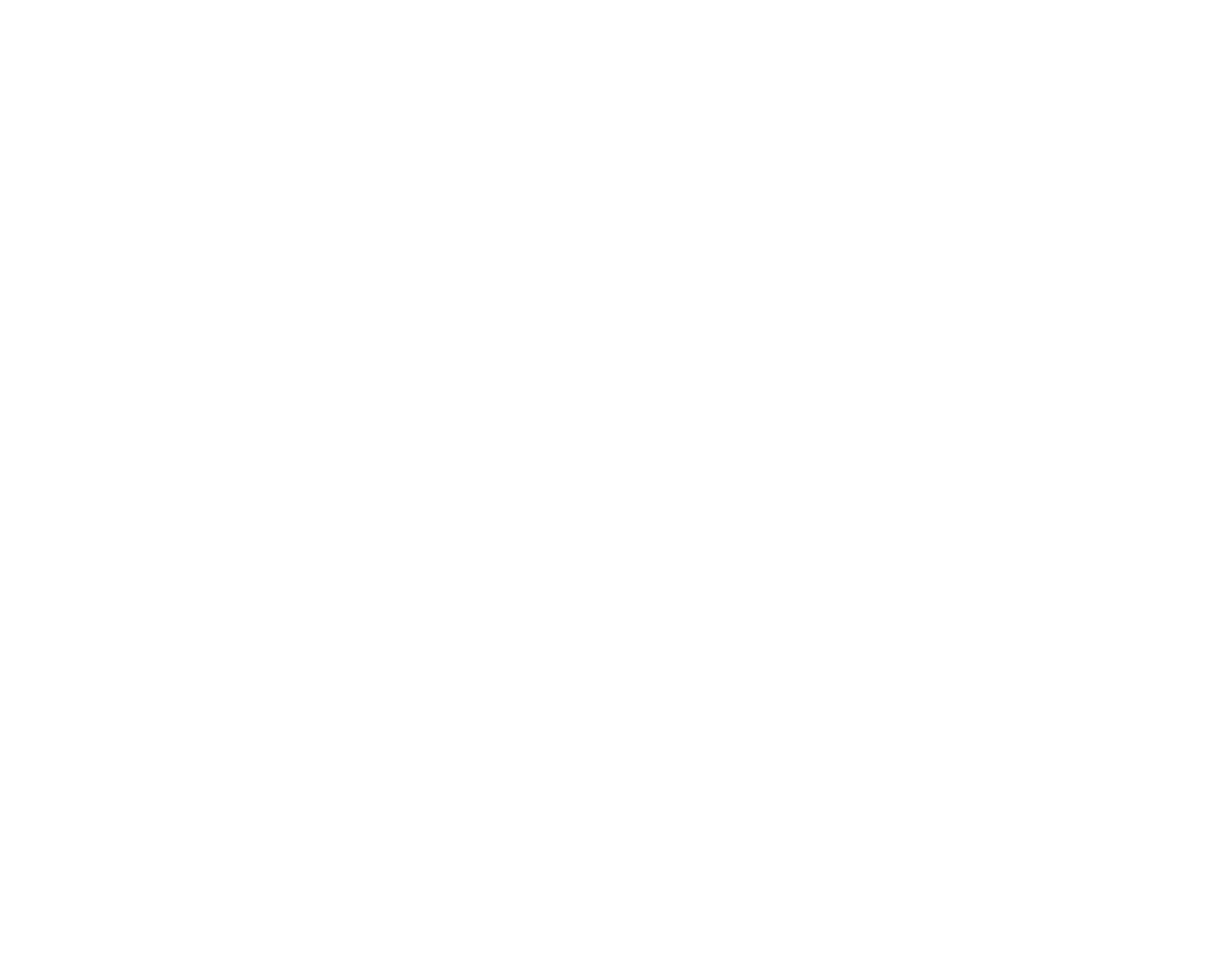
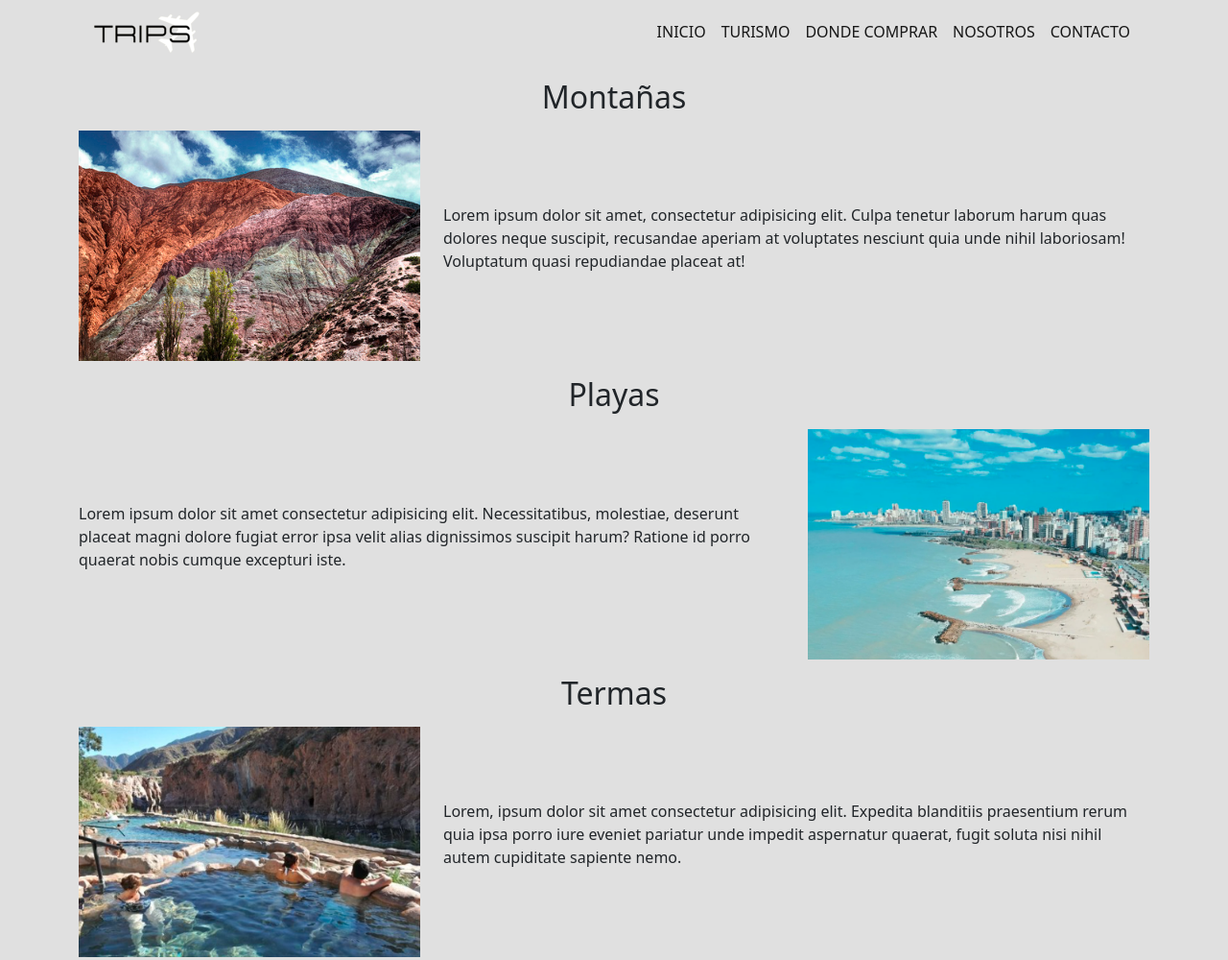
Before and after one commit to renataviviani/ProyectoFinal_RenataViviani, a plain HTML site: page pages/turismo.html in a window 1280 px wide. Shown: the top 1000 px of the page at 96% size. Before the commit the page ends 800 px from the top, so only its background shows below. Drawn offline with nearby package versions, Linux system fonts and the light colour scheme.

Commit message:
diseño turismo

```diff
--- a/css/style.css
+++ b/css/style.css
@@ -6,7 +6,7 @@ header {
     background-color: rgb(224, 224, 224);
 }
 
-.body_i{
+.body_a{
     background-color: rgb(224, 224, 224);
 }
 
@@ -21,3 +21,10 @@ header {
 .animate__fadeInUp{
     animation-duration: 3s;
 }
+
+/* PAGES/TURISMO */
+
+.info__tourism__title {
+    display: block;
+    margin: 1rem;
+}
--- a/pages/turismo.html
+++ b/pages/turismo.html
@@ -0,0 +1,101 @@
+<!DOCTYPE html>
+<html lang="en">
+<head>
+    <meta charset="UTF-8">
+    <meta http-equiv="X-UA-Compatible" content="IE=edge">
+    <meta name="viewport" content="width=device-width, initial-scale=1.0">
+
+    <!--ESTILO CSS-->
+    <link rel="stylesheet" href="../css/style.css">
+
+    <!--ANIMACIONES-->
+    <link
+    rel="stylesheet"
+    href="https://cdnjs.cloudflare.com/ajax/libs/animate.css/4.1.1/animate.min.css"/>
+
+    <!-- CSS only -->
+    <link href="https://cdn.jsdelivr.net/npm/bootstrap@5.2.3/dist/css/bootstrap.min.css"
+    rel="stylesheet"
+    integrity="sha384-rbsA2VBKQhggwzxH7pPCaAqO46MgnOM80zW1RWuH61DGLwZJEdK2Kadq2F9CUG65"
+    crossorigin="anonymous">
+
+    <title>Turismo</title>
+</head>
+<body class="body_a">
+
+    <!--HEADER-->
+
+    <header>
+        <div class="container">
+            <nav class="navbar navbar-expand-lg ">
+                <div class="container-fluid">
+                  <img class="img-fluid" id="logo" src="../img/logo1.png" alt="Logo">
+                  <button class="navbar-toggler" type="button" data-bs-toggle="collapse" data-bs-target="#navbarSupportedContent" aria-controls="navbarSupportedContent" aria-expanded="false" aria-label="Toggle navigation">
+                    <span class="navbar-toggler-icon"></span>
+                  </button>
+                    <div class="collapse navbar-collapse" id="navbarSupportedContent">
+                        <ul class="navbar-nav ms-auto mb-2 mb-lg-0">
+                            <li class="nav-item">
+                                <a class="nav-link active" aria-current="page" href="../index.html">INICIO</a></li>
+                            <li class="nav-item">
+                                <a class="nav-link active" aria-current="page" href="turismo.html">TURISMO</a></li>
+                            <li class="nav-item">
+                                <a class="nav-link active" aria-current="page" href="dondecomprar.html">DONDE COMPRAR</a></li>
+                            <li class="nav-item">
+                                <a class="nav-link active" aria-current="page" href="nosotros.html">NOSOTROS</a></li>
+                            <li class="nav-item">
+                                <a class="nav-link active" aria-current="page" href="contacto.html">CONTACTO</a></li>
+                        </ul>
+                  </div>
+                </div>
+            </nav>
+        </div>
+    </header>
+
+    <section class="info__tourism">
+        <div class="container">
+            <!--montañas-->
+            <article class="mountains">
+                <h2 class="info__tourism__title text-center">Montañas</h2>
+            <div class="row">
+                <img class="img-fluid col-lg-4" src="../img/turismo-montaña.png" alt="Montañas">
+                <p class="col-lg-8 d-flex align-items-center">Lorem ipsum dolor sit amet, consectetur adipisicing elit. Culpa tenetur laborum harum quas dolores neque suscipit, recusandae aperiam at voluptates nesciunt quia unde nihil laboriosam! Voluptatum quasi repudiandae placeat at!</p>
+            </article>
+            <!--playas-->
+            <article class="beachs">
+                <h2 class="info__tourism__title text-center">Playas</h2>
+            <div class="row">
+                <p class="col-lg-8 d-flex align-items-center">Lorem ipsum dolor sit amet consectetur adipisicing elit. Necessitatibus, molestiae, deserunt placeat magni dolore fugiat error ipsa velit alias dignissimos suscipit harum? Ratione id porro quaerat nobis cumque excepturi iste.</p>
+                <img class="img-fluid col-lg-4" src="../img/turismo-playas.png" alt="Playas">
+            </div>
+            </article>
+            <!--termas-->
+            <article class="termas">
+                <h2 class="info__tourism__title text-center">Termas</h2>
+            <div class="row">
+                <img class="img-fluid col-lg-4" src="../img/turismo-termas.png" alt="Termas">
+                <p class="col-lg-8 d-flex align-items-center">Lorem, ipsum dolor sit amet consectetur adipisicing elit. Expedita blanditiis praesentium rerum quia ipsa porro iure eveniet pariatur unde impedit aspernatur quaerat, fugit soluta nisi nihil autem cupiditate sapiente nemo.</p>
+            </div>
+            </article>
+            <!--nieve-->
+            <article class="snow">
+                <h2 class="info__tourism__title text-center">Nieve</h2>
+            <div class="row">
+                <p class="col-lg-8 d-flex align-items-center">Lorem ipsum dolor, sit amet consectetur adipisicing elit. Quo consectetur ducimus quia quisquam placeat nam odit quod eveniet, corporis atque dolore esse totam. Ducimus repellendus consectetur veritatis quasi qui nam!</p>
+                <img class="img-fluid col-lg-4" src="../img/turismo-nieve.png" alt="Nieve">
+            </div>
+            </article>
+        </div>
+    </div>
+    </section>
+
+    <footer>
+
+    </footer>
+    <!-- JavaScript Bundle with Popper -->
+    <script src="https://cdn.jsdelivr.net/npm/bootstrap@5.2.3/dist/js/bootstrap.bundle.min.js"
+    integrity="sha384-kenU1KFdBIe4zVF0s0G1M5b4hcpxyD9F7jL+jjXkk+Q2h455rYXK/7HAuoJl+0I4"
+    crossorigin="anonymous"></script>
+
+</body>
+</html>
```
Also changed, not shown: img/turismo-montaña.png (added), img/turismo-nieve.png (added), img/turismo-playas.png (added), img/turismo-termas.png (added).
